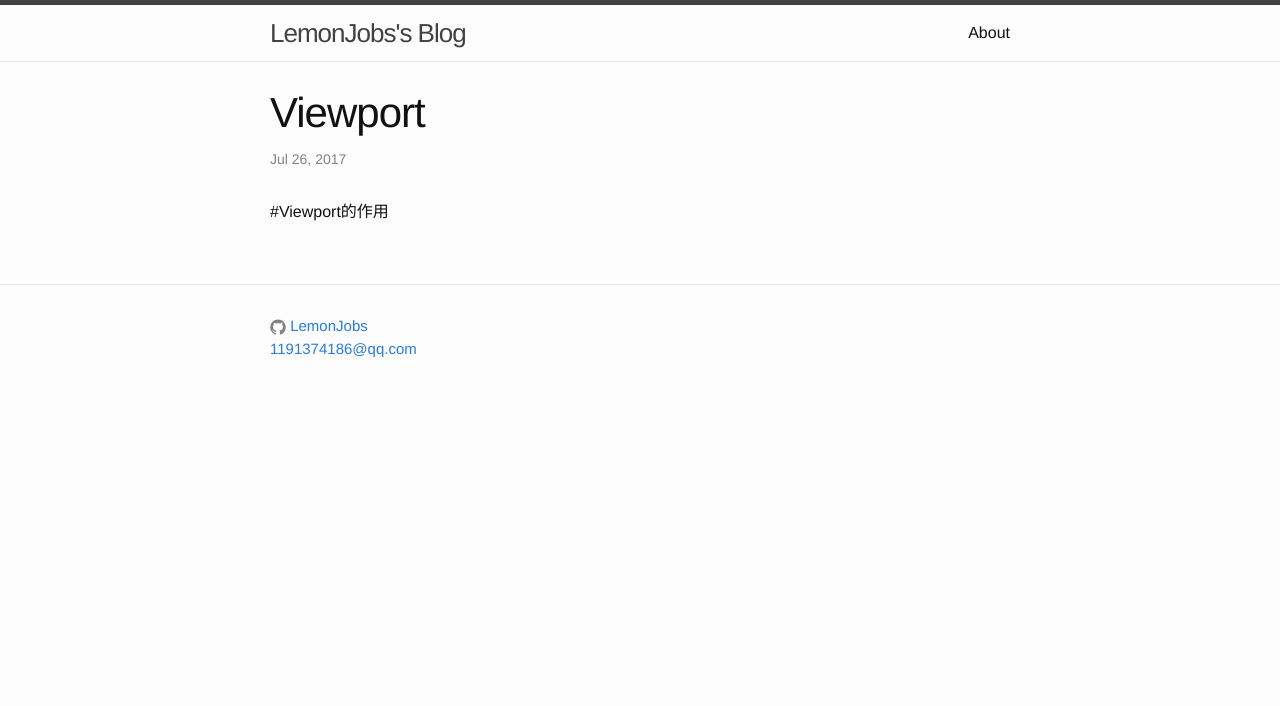
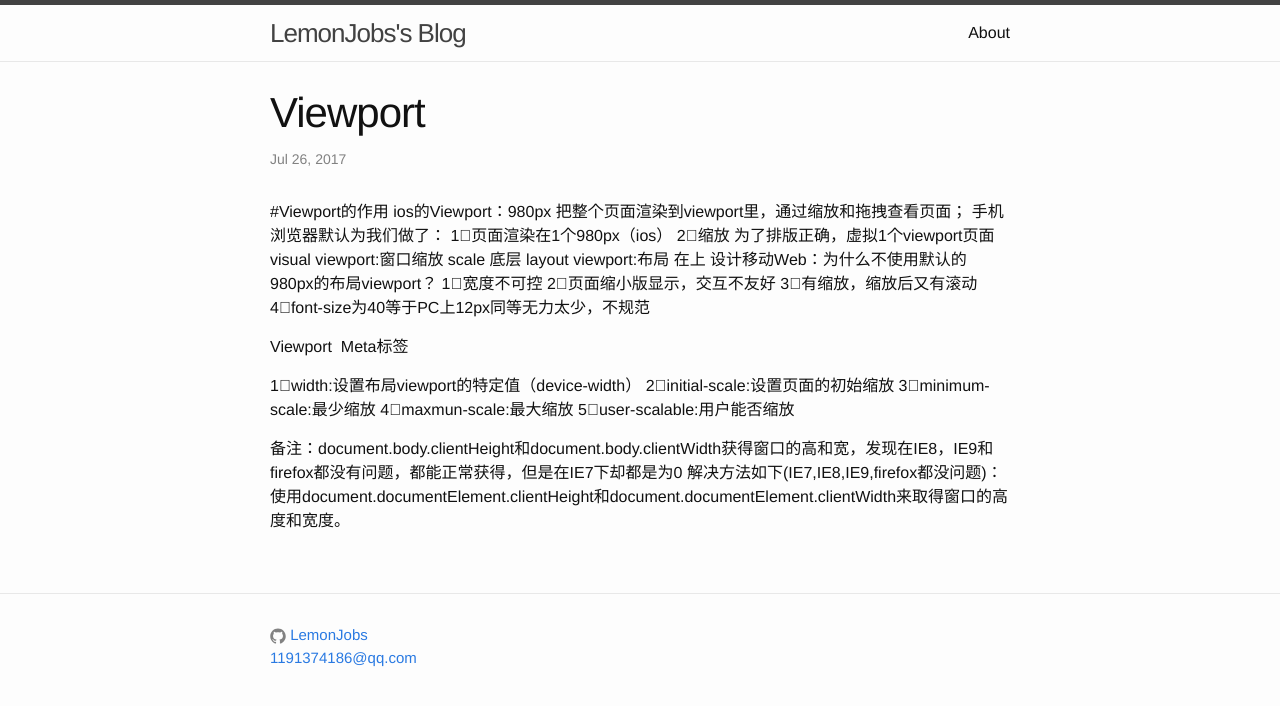
Before and after one commit to LemonJobs/LemonJobs.github.io, a Jekyll site: the page built from _posts/2017-07-26-Viewport.markdown, in a window 1280 px wide. Shown: the top 706 px of the page. Built offline with Jekyll 4.4.1, drawn with Linux system fonts in a browser that asks for light colours; our own code applies the rules of GitHub Pages for plain Markdown files.

Commit message:
Update 2017-07-26-Viewport.markdown

```diff
--- a/_posts/2017-07-26-Viewport.markdown
+++ b/_posts/2017-07-26-Viewport.markdown
@@ -1 +1,29 @@
 #Viewport的作用
+ios的Viewport：980px
+把整个页面渲染到viewport里，通过缩放和拖拽查看页面；
+手机浏览器默认为我们做了：
+1⃣️页面渲染在1个980px（ios）
+2⃣️缩放
+为了排版正确，虚拟1个viewport页面
+visual viewport:窗口缩放 scale 底层
+layout viewport:布局 在上
+设计移动Web：为什么不使用默认的980px的布局viewport？
+1⃣️宽度不可控
+2⃣️页面缩小版显示，交互不友好
+3⃣️有缩放，缩放后又有滚动
+4⃣️font-size为40等于PC上12px同等无力太少，不规范
+
+Viewport  Meta标签
+<meta name="viewport" content="name=value,...">
+1⃣️width:设置布局viewport的特定值（device-width）
+2⃣️initial-scale:设置页面的初始缩放
+3⃣️minimum-scale:最少缩放
+4⃣️maxmun-scale:最大缩放
+5⃣️user-scalable:用户能否缩放
+
+
+
+
+备注：document.body.clientHeight和document.body.clientWidth获得窗口的高和宽，发现在IE8，IE9和firefox都没有问题，都能正常获得，但是在IE7下却都是为0
+解决方法如下(IE7,IE8,IE9,firefox都没问题)：
+    使用document.documentElement.clientHeight和document.documentElement.clientWidth来取得窗口的高度和宽度。
```
